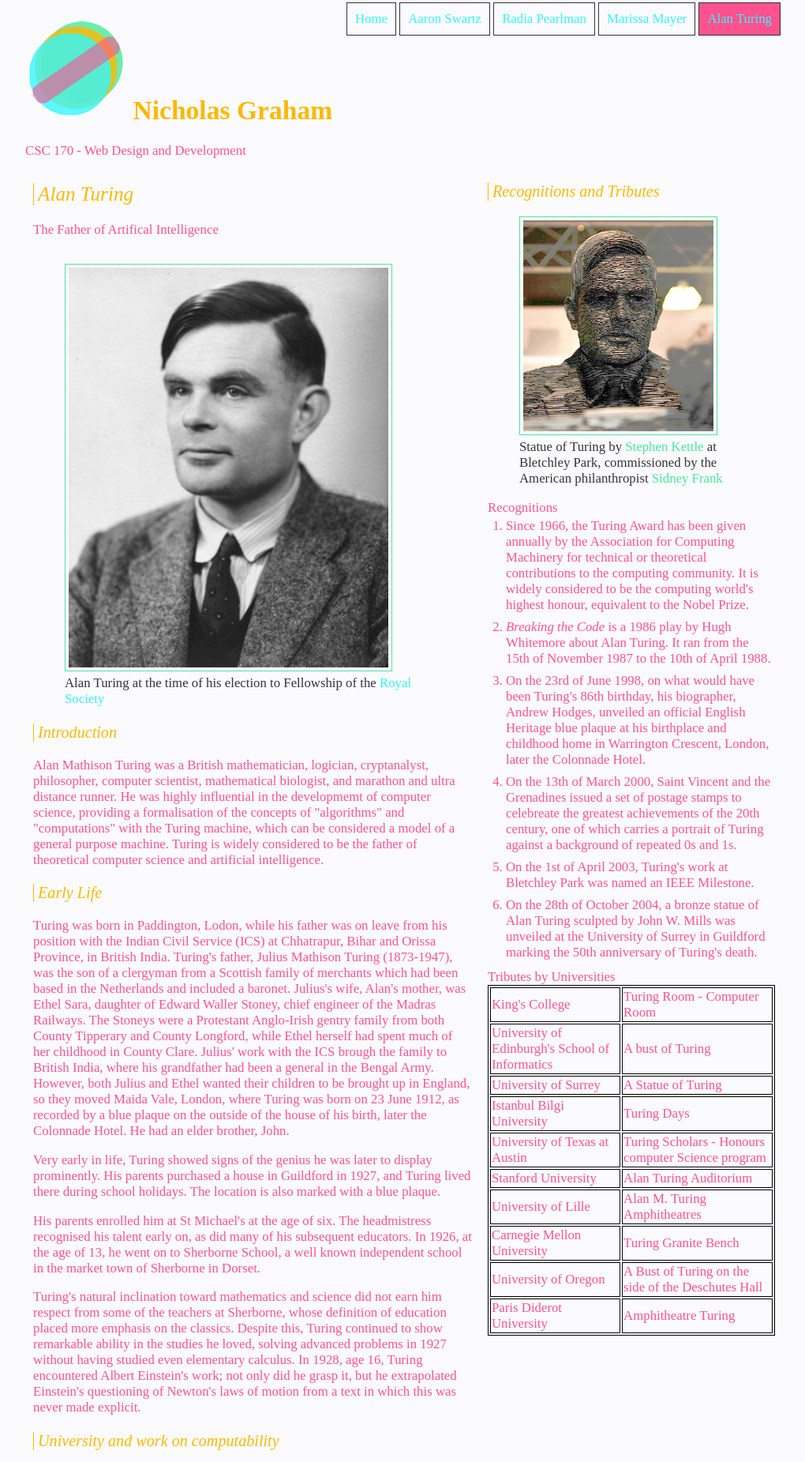
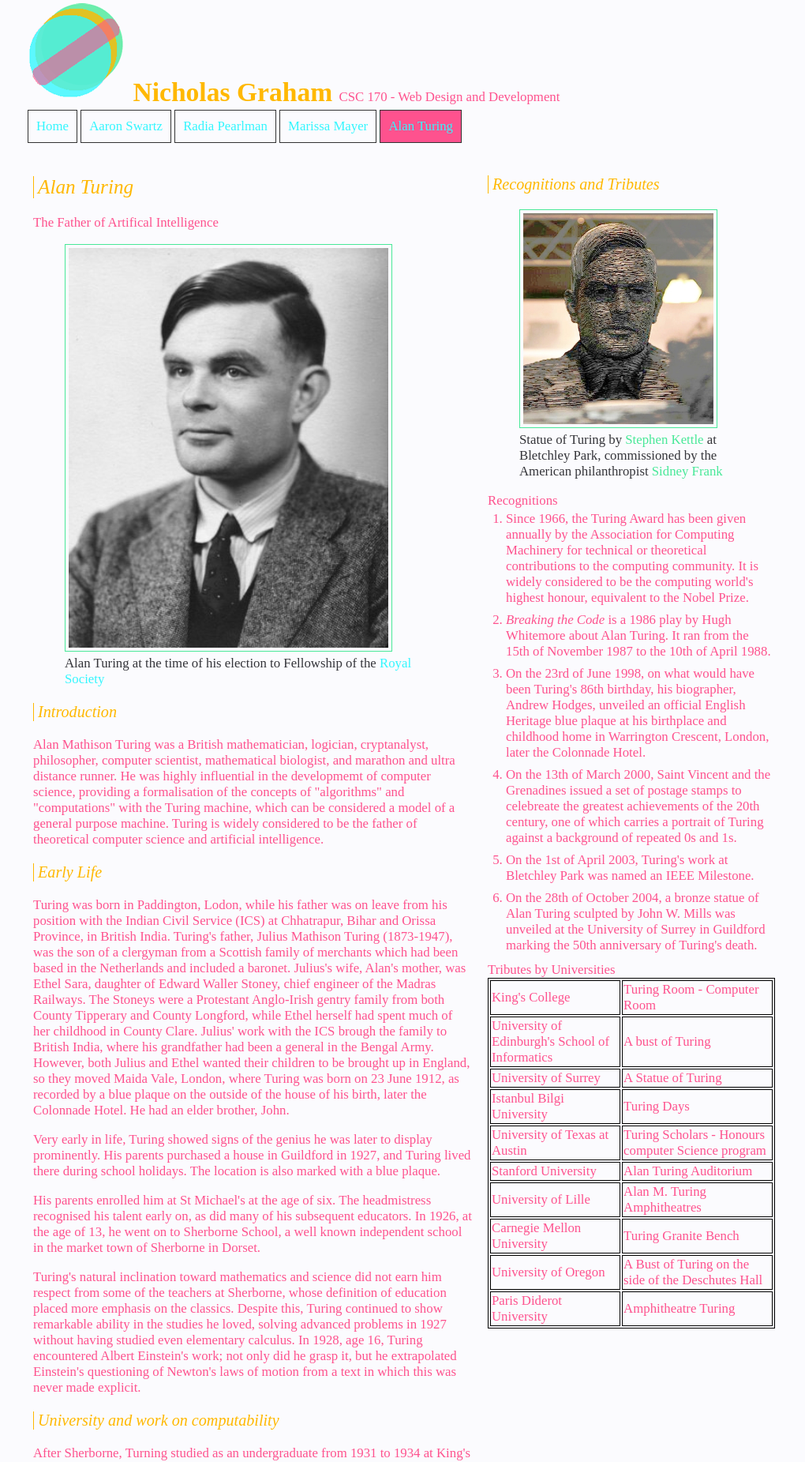
Before and after one commit to NickTGraham/CSC170, a PHP site: page /alan.html in a window 1280 px wide. Shown: the top 1851 px of the page at 79% size, without its empty margins (128-1148 px from the left). Run offline with PHP 8.4, Linux system fonts and the light colour scheme.

Commit message:
Fixed Nav and Header issues
Brought Nav below the header, makes it cleaner in the long run, works
on smaller screen sizes.

```diff
--- a/project3/aaron.html
+++ b/project3/aaron.html
@@ -19,7 +19,7 @@
           Nicholas Graham
         </h1>
       </a>
-      <div>CSC 170 - Web Design and Development</div>
+      CSC 170 - Web Design and Development
     </header>
     <nav>
       <ul>
--- a/project3/alan.html
+++ b/project3/alan.html
@@ -3,7 +3,7 @@
 
 	<head>
 		<meta charset="utf-8">
-		<title>Project 1 - Alan Turing</title>
+		<title>Alan Turing, Nicholas Graham, ISTE-105 Project 3</title>
 		<link rel="stylesheet" href="css/styles.css">
 	</head>
 
@@ -16,7 +16,7 @@
 						Nicholas Graham
 					</h1>
 				</a>
-				<div>CSC 170 - Web Design and Development</div>
+				CSC 170 - Web Design and Development
 			</header>
 			<nav>
 				<ul>
--- a/project3/css/styles.css
+++ b/project3/css/styles.css
@@ -8,7 +8,7 @@
   margin: 0 auto;
   width: 80%;
   max-width: 960px;
-  min-width: 685px;
+  /*min-width: 685px;*/
 }
 .main{
   text-decoration: underline;
@@ -22,7 +22,7 @@
   border: none;
 }
 header{
-  display: inline-block;
+  /*display: inline-block;*/
 }
 header a {
 
@@ -30,10 +30,11 @@ header a {
 }
 header h1{
   border-bottom: none;
+  display: inline;
 }
 nav{
-  float: right;
-  display: inline-block;
+  /*float: right;
+  display: inline-block;*/
 }
 
 nav ul {
--- a/project3/marissa.html
+++ b/project3/marissa.html
@@ -15,7 +15,7 @@
 								Nicholas Graham
 							</h1>
 						</a>
-						<div>CSC 170 - Web Design and Development</div>
+						CSC 170 - Web Design and Development
 					</header>
 					<nav>
 						<ul>
--- a/project3/radia.html
+++ b/project3/radia.html
@@ -19,7 +19,7 @@
 						Nicholas Graham
 					</h1>
 				</a>
-				<div>CSC 170 - Web Design and Development</div>
+				CSC 170 - Web Design and Development
 			</header>
 			<nav>
 				<ul>
--- a/project3/start.html
+++ b/project3/start.html
@@ -16,7 +16,7 @@
         Nicholas Graham
       </h1>
     </a>
-    <div>CSC 170 - Web Design and Development</div>
+    CSC 170 - Web Design and Development
   </header>
   <nav>
     <ul>
```
